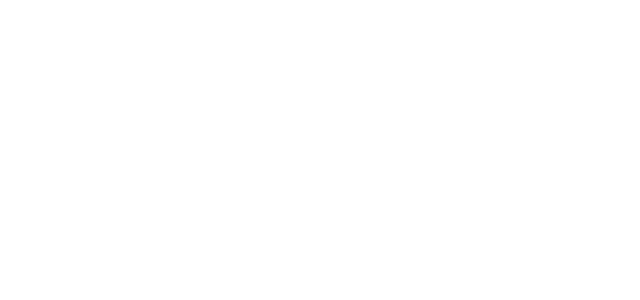
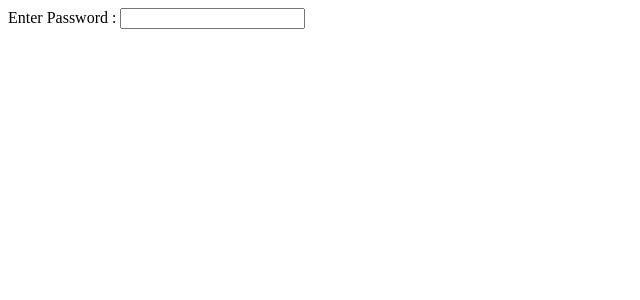
Before and after one commit to mythreyeepn/React_challenges, a React (Create React App) app: page /passwordStrength in a window 1280 px wide. Before the commit this address had no page. Shown: the top 300 px of the page, without its empty margins (0-640 px from the left). Built offline with nearby package versions, Linux system fonts and the light colour scheme.

Commit message:
Password Strength

```diff
--- a/src/App.js
+++ b/src/App.js
@@ -4,6 +4,7 @@
 import TimerComponent from "./Set,Pause,ResetTimer";
 import SearchList from "./Movies_Searchlist_Debounce";
 import Rating from "./Star_Rating";
+import PasswordStrength from "./PasswordStrength";
 // import NotFound from './NotFound';
 
 const App = () => {
@@ -14,6 +15,7 @@
         <Route path="/timer" element={<TimerComponent />} />
         <Route path="/search" element={<SearchList />} />
         <Route path="/Rating" element={<Rating />} />
+        <Route path="/passwordStrength" element={<PasswordStrength />} />
       </Routes>
     </Router>
   );
--- /dev/null
+++ b/src/PasswordStrength/PasswordStrength.jsx
@@ -0,0 +1,72 @@
+import React, { useState } from "react";
+import { useRef } from "react";
+
+const PasswordStrength = () => {
+  const [password, SetPassword] = useState("");
+  const [strength, setStrength] = useState("");
+
+  const handleChange = (event) => {
+    SetPassword(event.target.value);
+    setStrength(strengthCalculator(event.target.value));
+  };
+  const strengthCalculator = (value) => {
+    var strength = "Weak";
+    var charLength = containsRequiredCharacters(value).length;
+    console.log(charLength);
+    if (value.trim().length >= 10 && charLength === 4) {
+      strength = "Strong";
+    } else if (value.trim().length > 6 && charLength >= 3) {
+      strength = "Moderate";
+    } else if (value.trim().length >= 1) {
+      strength = "Weak";
+    }
+
+    return strength;
+  };
+
+  function containsRequiredCharacters(str) {
+    let hasUpperCase = false;
+    let hasLowerCase = false;
+    let hasNumber = false;
+    let hasSpecialCharacter = false;
+
+    const specialCharacters = /[!@#$%^&*()_+\-=\[\]{};':"\\|,.<>\/?]/;
+    for (let i = 0; i < str.length; i++) {
+      console.log(str[i]);
+      if (!isNaN(Number(str[i]))) {
+        hasNumber = true;
+      } else if (specialCharacters.test(str[i])) {
+        hasSpecialCharacter = true;
+      } else if (str[i] === str[i].toLowerCase()) {
+        hasLowerCase = true;
+      } else if (str[i] === str[i].toUpperCase()) {
+        hasUpperCase = true;
+      }
+      // If all required characters are found, break out of the loop
+      if (hasUpperCase && hasLowerCase && hasNumber && hasSpecialCharacter) {
+        break;
+      }
+    }
+    // If all required characters are found, return true
+    let tempArray = [];
+    if (hasUpperCase) tempArray.push(hasUpperCase);
+    if (hasLowerCase) tempArray.push(hasLowerCase);
+    if (hasNumber) tempArray.push(hasNumber);
+    if (hasSpecialCharacter) tempArray.push(hasSpecialCharacter);
+    return tempArray;
+  }
+
+  return (
+    <div>
+      Enter Password :{" "}
+      <input type="text" value={password} onChange={handleChange} />
+      {strength && strength.length > 1 ? (
+        <span className="password_bar"> Password is :{strength}</span>
+      ) : (
+        ""
+      )}
+    </div>
+  );
+};
+
+export default PasswordStrength;
--- /dev/null
+++ b/src/PasswordStrength/index.js
@@ -0,0 +1,2 @@
+import PasswordStrength from "./PasswordStrength";
+export default PasswordStrength;
--- /dev/null
+++ b/src/PasswordStrength/passwordStyles.css
@@ -0,0 +1,3 @@
+.password_bar{
+
+}
--- a/src/Set,Pause,ResetTimer/Timer.jsx
+++ b/src/Set,Pause,ResetTimer/Timer.jsx
@@ -2,14 +2,14 @@
  * Start, pause and reset timer
  */
 
-import React, { useState, useEffect } from "react";
+import React from "react";
 import myInterval from "./myInterval";
 import "./timer.css";
 
 const Timer = () => {
   // const [counter, setCounter] = useState(0);
   // const [isRunning, setIsRunning] = useState(0);
-  const [counter, setCounter, isRunning, setIsRunning] = myInterval(0, false);
+  const [counter, setCounter, setIsRunning] = myInterval(0, false);
 
   const start = () => {
     setIsRunning(true);
--- a/src/Set,Pause,ResetTimer/myInterval.js
+++ b/src/Set,Pause,ResetTimer/myInterval.js
@@ -1,5 +1,5 @@
 import { useState, useEffect } from "react";
-function UsemyInterval(initalCounter, initilFlag) {
+function UsemyInterval(initalCounter, initilFlag = false) {
   const [counter, setCounter] = useState(initalCounter);
   const [isRunning, setIsRunning] = useState(initilFlag);
   useEffect(() => {
```
